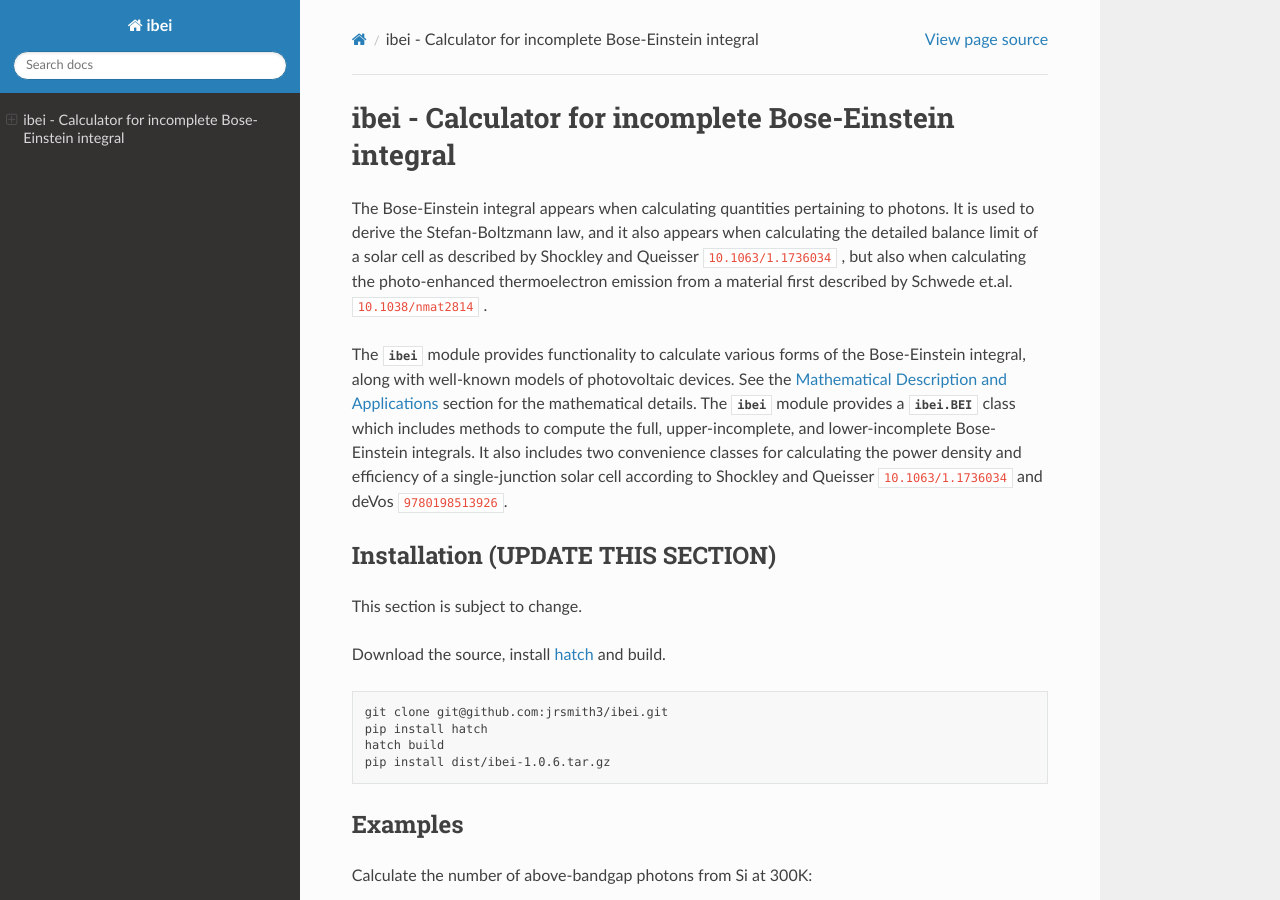
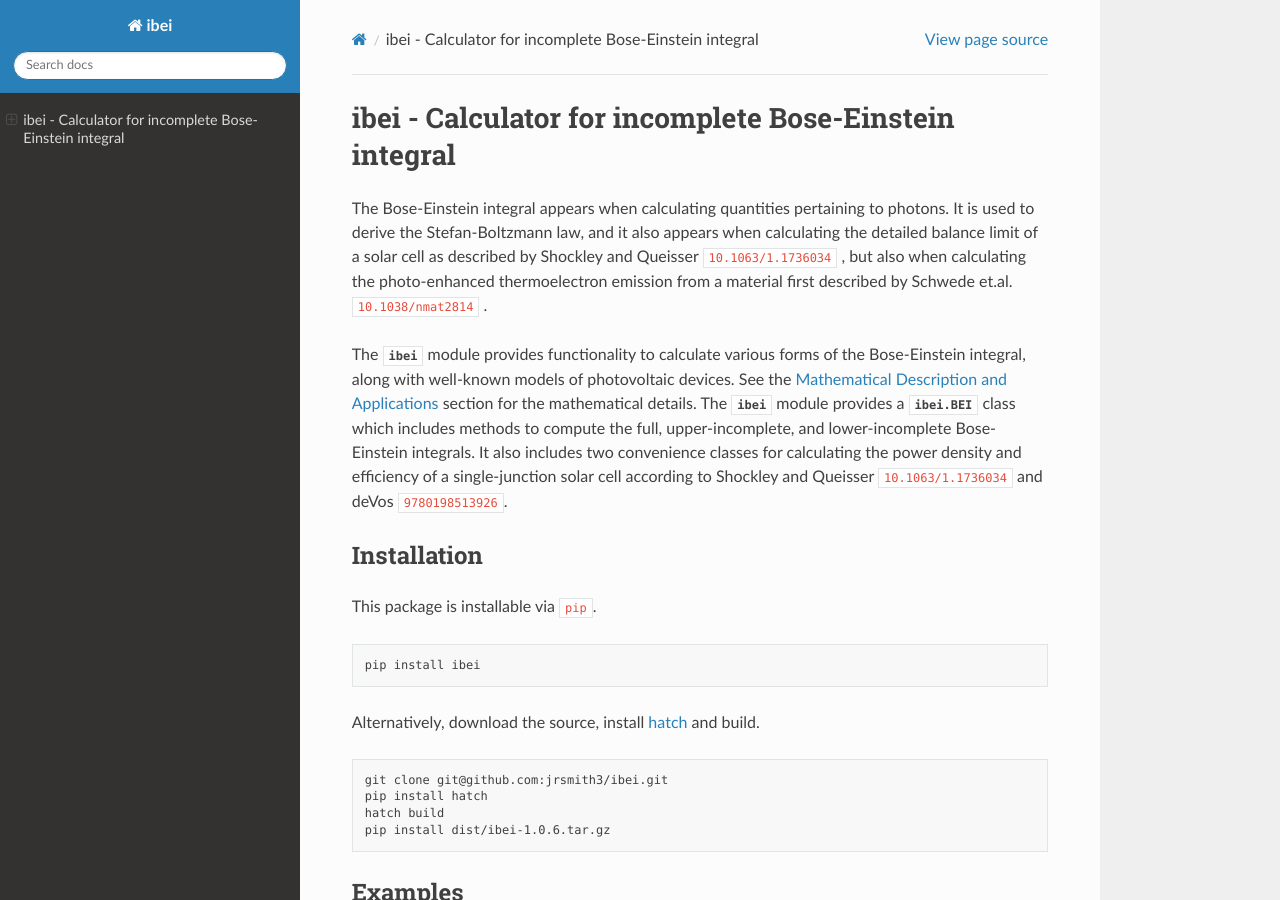
Before and after one commit to jrsmith3/ibei, a Sphinx documentation site: the page built from doc/index.rst, in a window 1280 px wide and 900 px high. Built offline with Sphinx 7.4.7 and the Read the Docs theme 2.0.0, drawn with Linux system fonts in a browser that asks for light colours; the version number could not be read and is left out; cross-references to code outside the pages are shown as plain code.

Commit message:
Update installation instructions

```diff
--- a/doc/index.rst
+++ b/doc/index.rst
@@ -23,12 +23,17 @@ Shockley and Queisser :cite:`10.1063/1.1736034` and
 deVos :cite:`9780198513926`.
 
 
-Installation (UPDATE THIS SECTION)
-----------------------------------
-This section is subject to change.
+Installation
+------------
+This package is installable via ``pip``.
 
-Download the source, install `hatch <https://hatch.pypa.io/latest>`_
-and build.
+.. code-block:: bash
+
+    pip install ibei
+
+
+Alternatively, download the source, install
+`hatch <https://hatch.pypa.io/latest>`_ and build.
 
 .. code-block:: bash
 
```
Also changed, not shown: README.md (+8 -3 lines).
